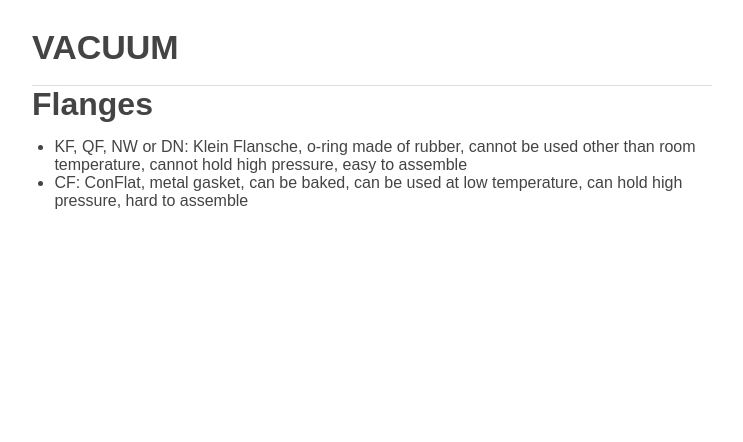
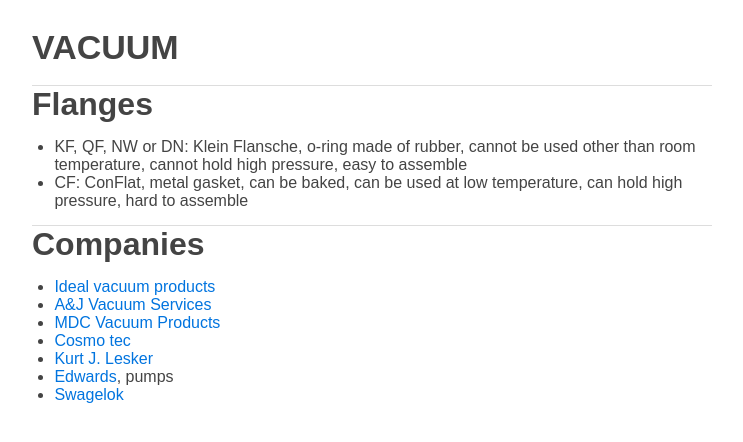
Before and after one commit to jintonic/jintonic.github.io, a Jekyll site: the page built from engineering/vacuum/index.md, in a window 1280 px wide. Shown: the top 442 px of the page, without its empty margins (268-1011 px from the left). Built offline with Jekyll 4.4.1, drawn with Linux system fonts in a browser that asks for light colours; comment, search, counter and statistics services are not loaded.

Commit message:
added company list

```diff
--- a/engineering/vacuum/index.md
+++ b/engineering/vacuum/index.md
@@ -11,3 +11,14 @@
   than room temperature, cannot hold high pressure, easy to assemble
 - CF: ConFlat, metal gasket, can be baked, can be used at low temperature, can
   hold high pressure, hard to assemble
+
+Companies
+=========
+
+- [Ideal vacuum products](http://www.pchemlabs.com/)
+- [A&J Vacuum Services](http://www.ajvs.com/)
+- [MDC Vacuum Products](http://www.mdcvacuum.com/index.aspx)
+- [Cosmo tec](http://cosmotec.us/)
+- [Kurt J. Lesker](http://www.lesker.com/newweb/index.cfm)
+- [Edwards](http://www.edwardsvacuum.com/), pumps
+- [Swagelok](http://www.swagelok.com/)
```
